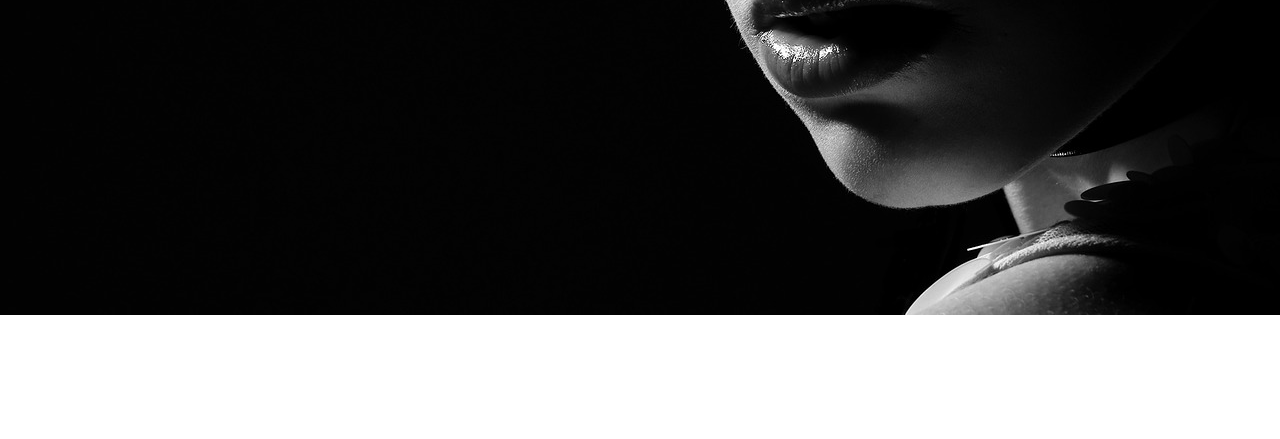
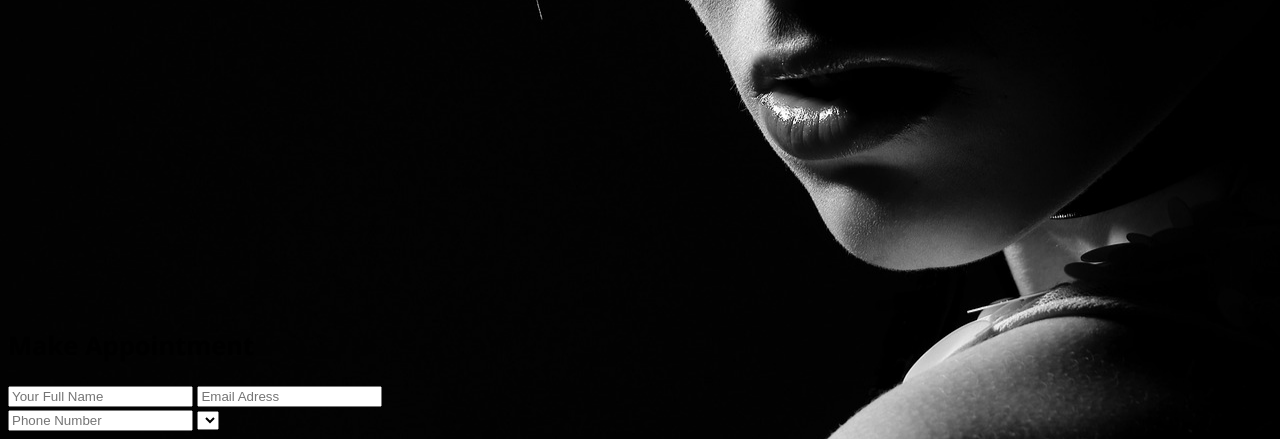
Before and after one commit to pirita14/pirita14.github.io, a plain HTML site: page index.html in a window 1280 px wide. Shown: the part 501-940 px from the top of the page. Before the commit the page ends 816 px from the top, so only its background shows below. Drawn offline with Linux system fonts and the light colour scheme.

Commit message:
text commit

```diff
--- a/index.html
+++ b/index.html
@@ -42,7 +42,48 @@
 
 </div>
 
+<section class="section appoin" id="appointment" aria-label="appointment">
+<div class="container">
 
+  <div class="appoin-card">
+
+    <div class="card-content">
+
+    <h2 class="h2 section-title"> Make Appointment </h2>
+
+   <form action="" class="appoin-form">
+
+    <div class="input-wrapper">
+
+      <input type="text" name="name" placeholder="Your Full Name" required class="input-field">
+      <input type="email" name="email address" placeholder="Email Adress" required class="input-field">
+
+    </div>
+
+    <div class="input-wrapper">
+      <input type="" name="phone" placeholder="Phone Number" required class="input-field">
+      <select name="category" class="input-field">
+
+
+      </select>
+
+
+    </div>
+
+  </form>
+
+
+
+
+
+    </div>
+
+
+
+  </div>
+</div>
+
+</section>
 
 
 </body>
```
